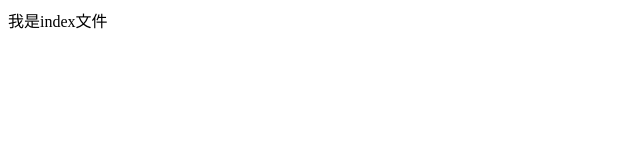
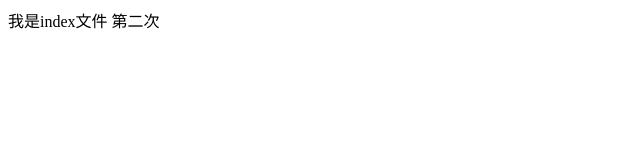
Before and after one commit to xie-zhaoyang/git-demo, a plain HTML site: page index.html in a window 1280 px wide. Shown: the full height of the page, 0-640 px from the left. Drawn offline with Linux system fonts and the light colour scheme.

Commit message:
A程序员第二次提交

```diff
--- a/index.html
+++ b/index.html
@@ -8,7 +8,7 @@
 </head>
 
 <body>
-    我是index文件
+    我是index文件 第二次
 </body>
 
 </html>
```
